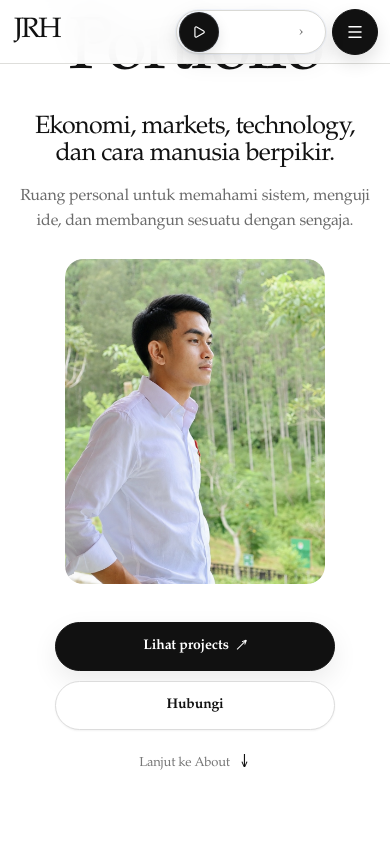
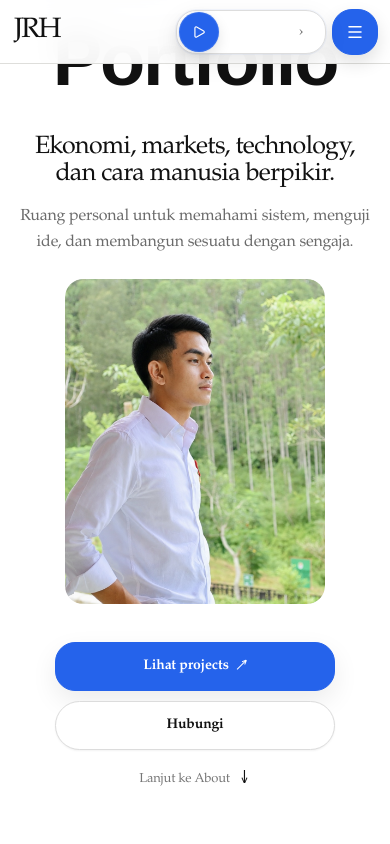
Before and after one commit to LionerHakim/JRHs, a React (Vite) app: page / in a window 390 px wide. Shown: the top 844 px of the page. Built offline with nearby package versions, Linux system fonts and the light colour scheme.

Commit message:
refine: apply solid 3M-inspired JRHs visual system

```diff
--- a/src/jrh-ux-max.css
+++ b/src/jrh-ux-max.css
@@ -1,14 +1,22 @@
-/* JRHs — FINAL UX: compact editorial layout + disciplined solid color system. */
-:root{--jrh-black:#111;--jrh-white:#fff;--jrh-red:#d92d20;--jrh-yellow:#f2c94c;--jrh-blue:#2563eb;--jrh-gray:#f3f3f0;--color-ink-black:#111;--color-pure-white:#fff;--color-carbon:#111;--color-steel:#777;--color-silver:#ddd}
-/* Psychology: BLACK authority, WHITE clarity, BLUE trust/action, YELLOW guidance, RED attention. */
-.jrh-nav-link.is-active,.jrh-mobile-link.is-active,.jrh-menu-button,.music-player-button,.hero-button-primary{background:var(--jrh-black)!important;color:#fff!important}
-.hero-button-primary:hover,.project-visit:hover{background:var(--jrh-blue)!important;border-color:var(--jrh-blue)!important;color:#fff!important}
+/* JRHs: final 3M-inspired UI calibration. Solid color, one shape system, no decorative noise. */
+:root{--jrh-black:#4b4b4b;--jrh-white:#fff;--jrh-red:#d10411;--jrh-yellow:#c80000;--jrh-blue:#0033cc;--jrh-gray:#fff;--color-ink-black:#4b4b4b;--color-pure-white:#fff;--color-carbon:#4b4b4b;--color-steel:#4b4b4b;--color-silver:#ddd}
+.jrh-nav-link.is-active,.jrh-mobile-link.is-active,.jrh-menu-button,.music-player-button,.hero-button-primary{background:var(--jrh-blue)!important;color:#fff!important;border-color:var(--jrh-blue)!important;border-radius:20px!important}
+.hero-button-primary:hover,.project-visit:hover{background:var(--jrh-red)!important;border-color:var(--jrh-red)!important;color:#fff!important}
 .jrh-nav-link:focus-visible,.jrh-menu-button:focus-visible,.jrh-wordmark:focus-visible,.jrh-mobile-link:focus-visible,.project-visit:focus-visible,.music-player-button:focus-visible{outline:2px solid var(--jrh-blue)!important;outline-offset:3px!important}
-.section-shell{padding-top:clamp(52px,6vw,84px)!important;padding-bottom:clamp(52px,6vw,84px)!important}
-.hero-clean{padding-bottom:clamp(46px,6vw,78px)!important}.projects-heading{margin-bottom:clamp(20px,2.8vw,30px)!important}.projects-intro{margin-top:0!important}.about-grid,.experience-grid{gap:clamp(28px,5vw,60px)!important}.contact-wrap{margin-top:clamp(18px,2.5vw,30px)!important}.site-footer{padding-top:10px!important}.site-footer .footer-inner{padding-top:48px!important}.site-footer .footer-inner::before{display:none!important}
-.hero-copy{max-width:760px!important}.hero-description{max-width:560px!important}.hero-scroll-hint{margin-top:20px!important}.project-object,.project-object.project-featured{border-color:#dededb!important}.project-visit{border:1px solid var(--jrh-black)!important;background:#fff!important;color:var(--jrh-black)!important}.project-visit:hover{box-shadow:none!important}.experience-role:hover{background:var(--jrh-blue)!important;border-color:var(--jrh-blue)!important;color:#fff!important}.experience-row-2 .experience-role:first-child{border-left:3px solid var(--jrh-yellow)!important}.contact-wrap .contact-cta,.contact-wrap a[class*="button"]{background:var(--jrh-black)!important;color:#fff!important}[aria-invalid="true"],.is-error,.music-player-error,.music-player-error-inline{border-color:var(--jrh-red)!important;color:var(--jrh-red)!important}
+.section-shell{padding-top:clamp(44px,5vw,64px)!important;padding-bottom:clamp(44px,5vw,64px)!important}
+.hero-clean{padding-top:clamp(18px,3vw,32px)!important;padding-bottom:clamp(42px,5vw,64px)!important}
+.hero-copy{max-width:760px!important}.hero-description{max-width:560px!important}.hero-scroll-hint{margin-top:16px!important}
+.hero-clean h1,.display-title,.contact-title{font-family:'3MCircular',Arial,sans-serif!important;font-weight:700!important;line-height:1.19!important;letter-spacing:-.03em!important}
+.project-object,.project-object.project-featured{border:1px solid #ddd!important;border-radius:20px!important;background:#fff!important;box-shadow:rgba(75,75,75,.1) 0 10px 20px 0!important}
+.project-visit{border:1px solid var(--jrh-blue)!important;background:#fff!important;color:var(--jrh-blue)!important;border-radius:20px!important}.project-visit:hover{box-shadow:none!important}
+.experience-role{border-radius:20px!important}.experience-role:hover{background:var(--jrh-blue)!important;border-color:var(--jrh-blue)!important;color:#fff!important}.experience-row-2 .experience-role:first-child{border-left:3px solid var(--jrh-yellow)!important}
+.contact-wrap .contact-cta,.contact-wrap a[class*="button"]{background:var(--jrh-blue)!important;color:#fff!important;border-color:var(--jrh-blue)!important;border-radius:20px!important}
+[aria-invalid="true"],.is-error,.music-player-error,.music-player-error-inline{border-color:var(--jrh-red)!important;color:var(--jrh-red)!important}
+.site-footer{padding-top:8px!important}.site-footer .footer-inner{padding-top:40px!important;border-radius:20px!important}.site-footer .footer-inner::before{display:none!important}
 @media (max-width:767px){
-.section-shell{padding-top:46px!important;padding-bottom:46px!important}.hero-clean{padding-top:20px!important;padding-bottom:46px!important}.projects-heading{margin-bottom:18px!important}.about-grid,.experience-grid{gap:26px!important}.contact-wrap{margin-top:16px!important}
-.projects-list{touch-action:pan-x pan-y!important;overscroll-behavior-x:contain!important;overscroll-behavior-y:auto!important;scroll-snap-type:x mandatory!important;scroll-snap-stop:always!important;cursor:grab!important}.projects-list:active{cursor:grabbing!important}.project-object{scroll-snap-align:start!important}.projects-swipe-hint{display:flex!important;align-items:center!important;gap:7px!important;margin:8px 0 0!important;color:#777!important;font-size:11px!important;letter-spacing:.015em!important;opacity:.78!important;animation:jrh-swipe-nudge 2.6s ease-in-out 1!important}.projects-swipe-hint svg{color:var(--jrh-blue)!important}.projects-list::after{content:"";flex:0 0 2px!important}.project-object,.project-object.project-featured{flex-basis:min(82vw,330px)!important;scroll-snap-stop:always!important}
-.music-player-pill{border-color:#d9d9d5!important}.music-player-button{min-width:40px!important;min-height:40px!important}.music-player-panel{z-index:6000!important}.music-player-song.is-current{border-left:3px solid var(--jrh-blue)!important;background:var(--jrh-gray)!important}.music-player-next,.music-player-close{min-width:44px!important;min-height:44px!important}.jrh-menu-backdrop{z-index:7000!important}.jrh-mobile-menu{z-index:7001!important}.jrh-mobile-link{min-height:54px!important}}
-@keyframes jrh-swipe-nudge{0%,100%{transform:translateX(0);opacity:.55}35%{transform:translateX(5px);opacity:1}65%{transform:translateX(0);opacity:.75}}@media (prefers-reduced-motion:reduce){.projects-swipe-hint{animation:none!important}*{scroll-behavior:auto!important;transition-duration:.01ms!important}}
+.section-shell{padding-top:40px!important;padding-bottom:40px!important}.hero-clean{padding-top:16px!important;padding-bottom:40px!important}.projects-heading{margin-bottom:18px!important}.about-grid,.experience-grid{gap:24px!important}.contact-wrap{margin-top:14px!important}
+.projects-list{touch-action:pan-x pan-y!important;overscroll-behavior-x:contain!important;overscroll-behavior-y:auto!important;scroll-snap-type:x mandatory!important;scroll-snap-stop:always!important;cursor:grab!important}.projects-list:active{cursor:grabbing!important}.project-object{scroll-snap-align:start!important}.projects-swipe-hint{display:flex!important;align-items:center!important;gap:7px!important;margin:8px 0 0!important;color:#4b4b4b!important;font-size:11px!important;letter-spacing:.015em!important;opacity:.78!important;animation:jrh-swipe-nudge 2.6s ease-in-out 1!important}.projects-swipe-hint svg{color:var(--jrh-blue)!important}.projects-list::after{content:"";flex:0 0 2px!important}.project-object,.project-object.project-featured{flex-basis:min(82vw,330px)!important;scroll-snap-stop:always!important}
+.music-player-pill{border-color:#ddd!important;border-radius:20px!important}.music-player-button{min-width:40px!important;min-height:40px!important}.music-player-panel{z-index:6000!important}.music-player-song.is-current{border-left:3px solid var(--jrh-blue)!important;background:#fff!important}.music-player-next,.music-player-close{min-width:44px!important;min-height:44px!important}.jrh-menu-backdrop{z-index:7000!important}.jrh-mobile-menu{z-index:7001!important}.jrh-mobile-link{min-height:54px!important;border-radius:20px!important}
+}
+@keyframes jrh-swipe-nudge{0%,100%{transform:translateX(0);opacity:.55}35%{transform:translateX(5px);opacity:1}65%{transform:translateX(0);opacity:.75}}
+@media (prefers-reduced-motion:reduce){.projects-swipe-hint{animation:none!important}*{scroll-behavior:auto!important;transition-duration:.01ms!important}}
```
